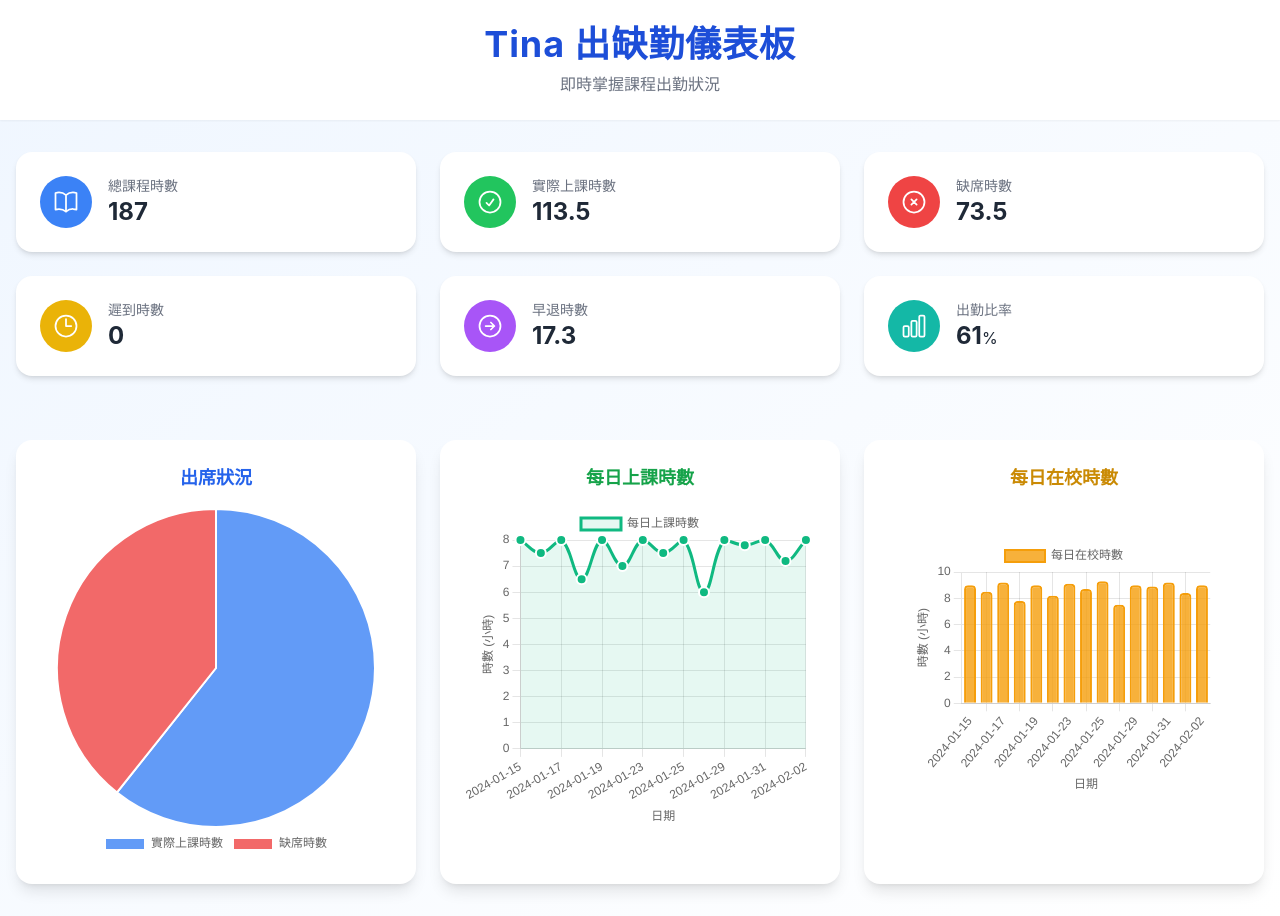
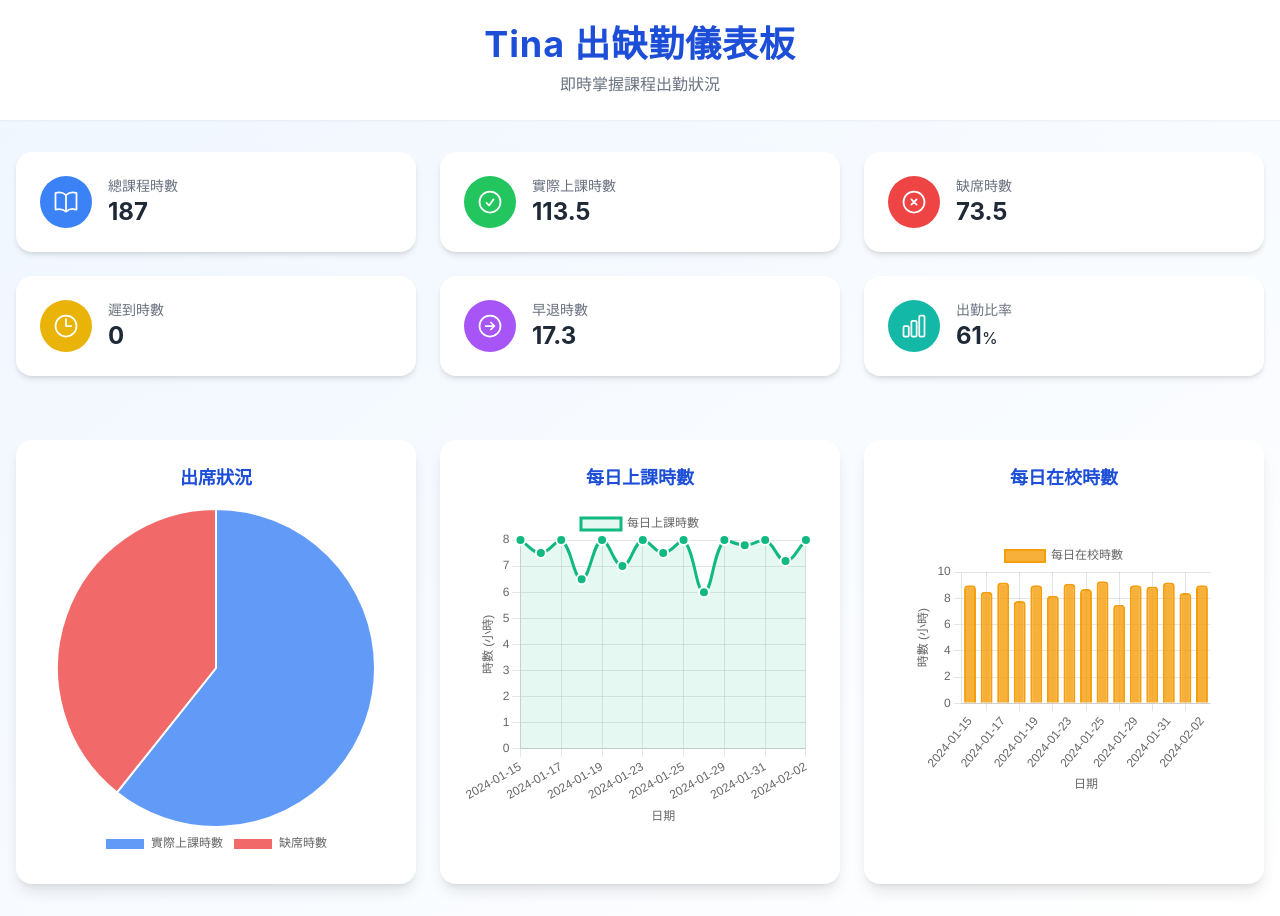
Before and after one commit to tinachen0326/chart.js-dashboard, a Vue app: page / in a window 1280 px wide. Built offline with nearby package versions, Linux system fonts and the light colour scheme.

Commit message:
調整圖表標題顏色為藍色，優化初始化應用邏輯以使用監聽器自動處理圖表資料

```diff
--- a/src/App.vue
+++ b/src/App.vue
@@ -57,19 +57,19 @@
     <section class="container mx-auto py-8 px-4">
       <div class="grid grid-cols-1 lg:grid-cols-3 gap-6">
         <div class="bg-white rounded-2xl shadow-lg p-6 flex flex-col">
-          <h3 class="text-lg font-semibold text-center mb-4 text-blue-600">
+          <h3 class="text-lg font-semibold text-center mb-4 text-blue-700">
             出席狀況
           </h3>
           <AttendancePieChart v-if="chartData.pie" :data="chartData.pie" />
         </div>
         <div class="bg-white rounded-2xl shadow-lg p-6 flex flex-col">
-          <h3 class="text-lg font-semibold text-center mb-4 text-green-600">
+          <h3 class="text-lg font-semibold text-center mb-4 text-blue-700">
             每日上課時數
           </h3>
           <DailyHoursLineChart v-if="chartData.line" :data="chartData.line" />
         </div>
         <div class="bg-white rounded-2xl shadow-lg p-6 flex flex-col">
-          <h3 class="text-lg font-semibold text-center mb-4 text-yellow-600">
+          <h3 class="text-lg font-semibold text-center mb-4 text-blue-700">
             每日在校時數
           </h3>
           <SchoolHoursBarChart v-if="chartData.bar" :data="chartData.bar" />
@@ -219,8 +219,6 @@ export default {
     // 初始化應用
     const initializeApp = async () => {
       await loadData();
-      // 不要在這裡直接呼叫 processChartData
-      // 讓 watcher 自動處理
     };
 
     // 監聽 attendanceData 變化，自動處理圖表資料
```
